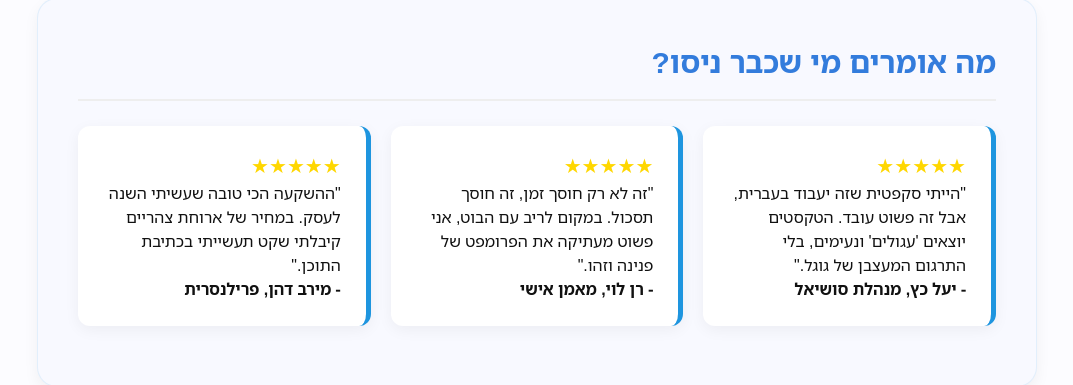
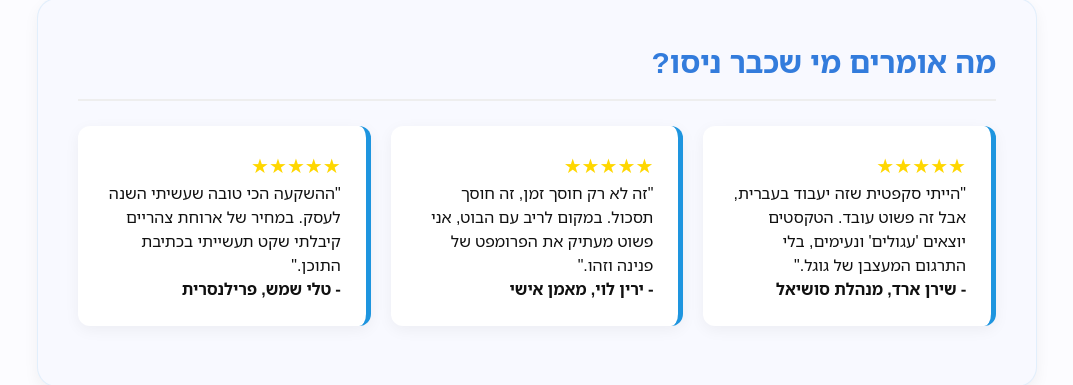
Before and after one commit to PINIKAR/promptbook-clean, a React (Vite) app: page / in a window 1280 px wide. Shown: the part 2015-2400 px from the top of the page, without its empty margins (103-1176 px from the left). Built offline with nearby package versions, Linux system fonts and the light colour scheme.

Commit message:
Update LandingPage.tsx

```diff
--- a/src/pages/LandingPage.tsx
+++ b/src/pages/LandingPage.tsx
@@ -491,17 +491,17 @@ const LandingPage = () => {
             <div className="testimonial">
               <div style={{color:'gold', fontSize:'20px'}}>★★★★★</div>
               "הייתי סקפטית שזה יעבוד בעברית, אבל זה פשוט עובד. הטקסטים יוצאים 'עגולים' ונעימים, בלי התרגום המעצבן של גוגל."
-              <br /><strong>- יעל כץ, מנהלת סושיאל</strong>
+              <br /><strong>- שירן ארד, מנהלת סושיאל</strong>
             </div>
             <div className="testimonial">
               <div style={{color:'gold', fontSize:'20px'}}>★★★★★</div>
-              "זה לא רק חוסך זמן, זה חוסך תסכול. במקום לריב עם הבוט, אני פשוט מעתיקה את הפרומפט של פנינה וזהו."
-              <br /><strong>- רן לוי, מאמן אישי</strong>
+              "זה לא רק חוסך זמן, זה חוסך תסכול. במקום לריב עם הבוט, אני פשוט מעתיק את הפרומפט של פנינה וזהו."
+              <br /><strong>- ירין לוי, מאמן אישי</strong>
             </div>
             <div className="testimonial">
               <div style={{color:'gold', fontSize:'20px'}}>★★★★★</div>
               "ההשקעה הכי טובה שעשיתי השנה לעסק. במחיר של ארוחת צהריים קיבלתי שקט תעשייתי בכתיבת התוכן."
-              <br /><strong>- מירב דהן, פרילנסרית</strong>
+              <br /><strong>- טלי שמש, פרילנסרית</strong>
             </div>
           </div>
         </section>
```
